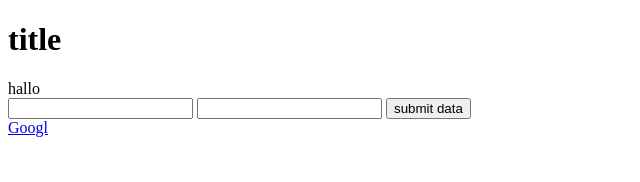
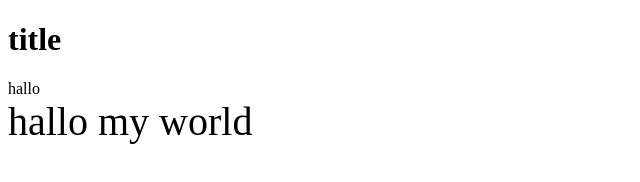
Before and after one commit to heba-eldeabes/js, a plain HTML site: page index.Html in a window 1280 px wide. Shown: the whole page, without its empty margins (0-640 px from the left). Drawn offline with Linux system fonts and the light colour scheme.

Commit message:
first commit

```diff
--- a/index.Html
+++ b/index.Html
@@ -27,17 +27,18 @@
       <input type="text"  name="age" placeholder="cant be empty" >
          <input type="submit" value="submit data"> -->
 
-         <form action="">
+         <!-- <form action="">
    <input type="text"  name="one">
       <input type="text"  name="two" >
          <input type="submit" value="submit data">
+   </form>
+<a class="link"  href="#">Googl</a>  -->
+
+<div id="h" class="one two three">hallo my world</div>
 
 
 
 
-
-   </form>
-<a class="link"  href="#">Googl</a>
 <script src="main.js"></script>
   </body>
 
--- a/main.js
+++ b/main.js
@@ -1305,17 +1305,45 @@
 // }
 
 
-let one=document.querySelector("[name='one']");
-let two=document.querySelector("[name='two']");
+// let one=document.querySelector("[name='one']");
+// let two=document.querySelector("[name='two']");
 
 
 
 
 
 
- one.onblur=function(){
+//  one.onblur=function(){
 
-  two.focus();
+//   two.focus();
 
 
- };
+//  };
+
+ let element =document.getElementById("h")
+
+
+//  console.log(element.classList);
+//   console.log(element.classList.contains("one"));
+//     console.log(element.classList.contains("er"));
+//       console.log(element.classList.item("one"));
+//         console.log(element.classList.length);
+
+        //  element.onclick=function(){
+
+        //   element.classList.add("heba","fathy");
+        //    element.classList.remove("heba","fathy");
+        //    element.classList.toggle("heba","fathy");
+
+
+        //  };
+
+element.style.color="red";
+element.style.fontWeight="bold";
+
+element.style.cssText="color:green";"font-weight:bold";"opacity:0.9 ";
+
+element.style.setProperty("font-size","40px");
+
+
+element.style.removeProperty("color");
```
